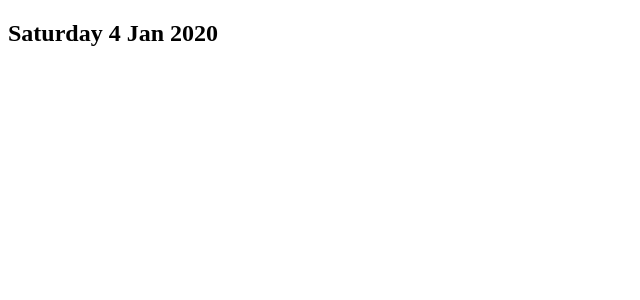
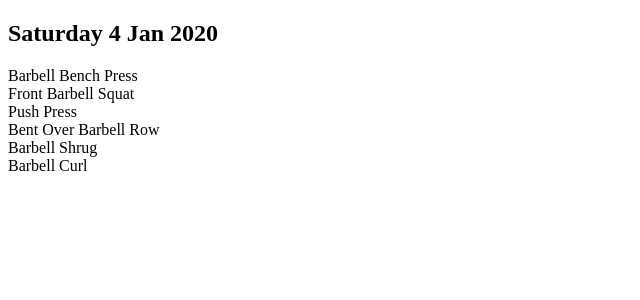
Before and after one commit to oncsp85/fitoclone, a React (Create React App) app: page / in a window 1280 px wide. Shown: the top 300 px of the page, without its empty margins (0-640 px from the left). Built offline with nearby package versions, Linux system fonts and the light colour scheme.

Commit message:
rendering exercises within workouts

```diff
--- a/src/Components/MainView.js
+++ b/src/Components/MainView.js
@@ -214,8 +214,6 @@ const MainView = () => {
     );
   };
 
-
-  console.log(workouts[0]);
   return (
     <div className="main-view">
       <Workout currentWorkout={ workouts[0] } />
--- /dev/null
+++ b/src/Components/WorkoutView/Exercise.js
@@ -0,0 +1,13 @@
+import React from 'react';
+
+const Exercise = ({ currentExercise }) => {
+  if (!currentExercise)
+    return null;
+  return (
+    <div className="exercise">
+      { currentExercise.name }
+    </div>
+  );
+};
+
+export default Exercise;
--- a/src/Components/WorkoutView/Workout.js
+++ b/src/Components/WorkoutView/Workout.js
@@ -1,4 +1,5 @@
 import React from 'react';
+import Exercise from './Exercise';
 
 // Helper function to format dates, e.g. "2020-02-01" -> "Saturday, 1 Feb 2020"
 const formatDate = dateString => {
@@ -11,10 +12,13 @@ const Workout = ({ currentWorkout }) => {
   if (!currentWorkout) {
     return null;
   }
-  console.log(currentWorkout);
   return(
     <div className="workout">
       <h2 className="date">{ formatDate(currentWorkout.date.$date) }</h2>
+      {
+        currentWorkout.exercises.map(exercise =>
+          <Exercise key={ exercise.exercise_id } currentExercise={ exercise } />)
+      }
     </div>
   );
 };
```
